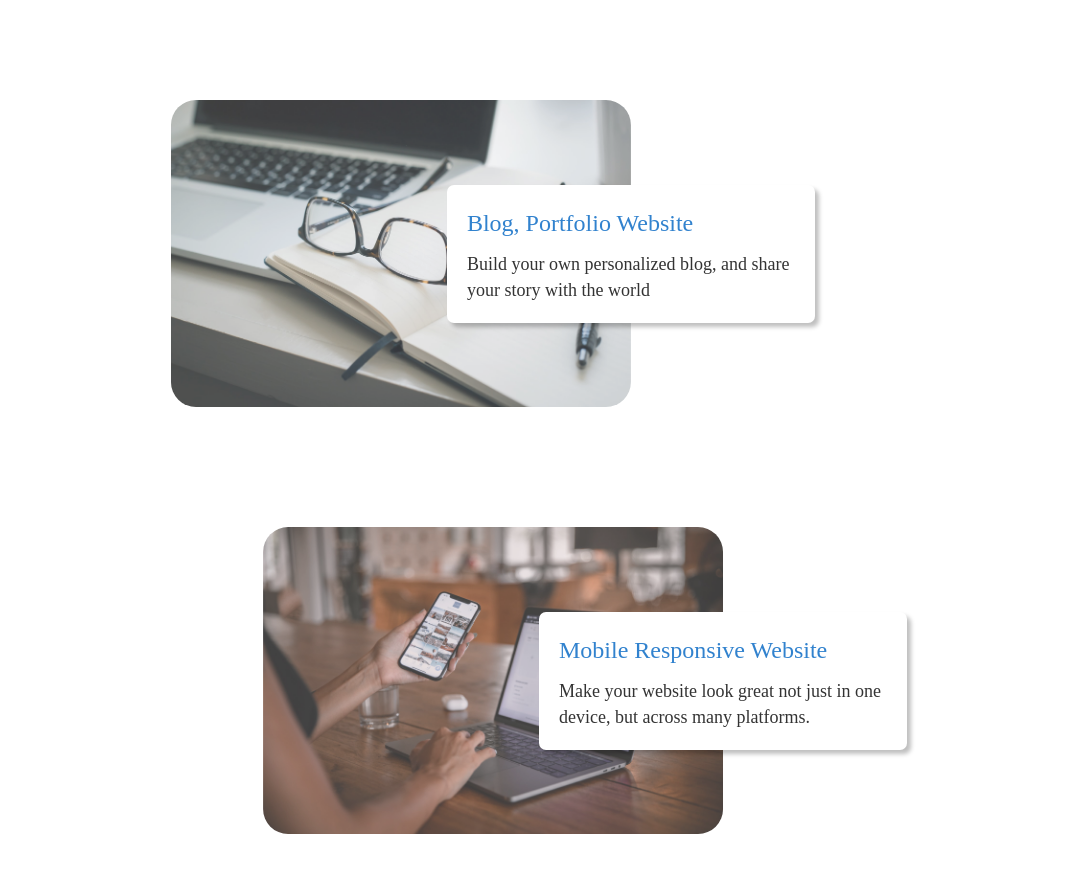
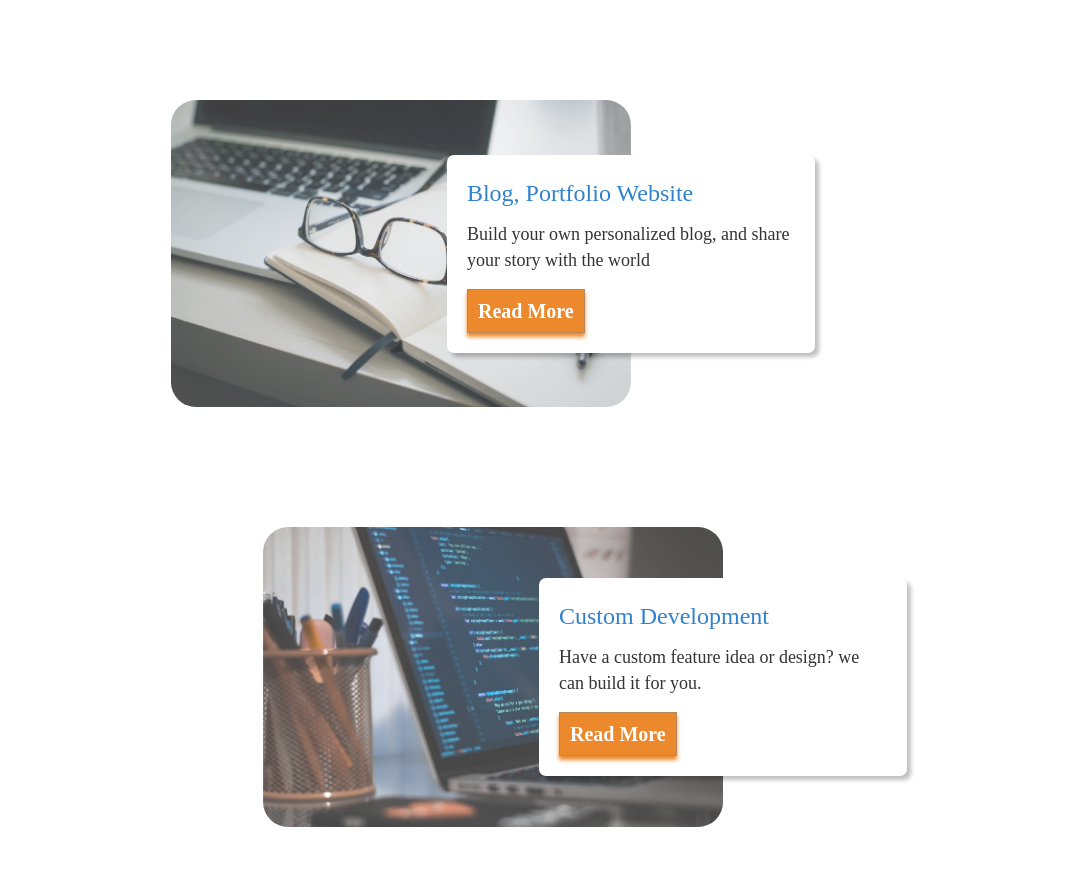
Before and after one commit to DwanW/DW-Dev, a Gatsby site: page /services in a window 1280 px wide. Shown: the part 105-978 px from the top of the page, without its empty margins (101-1176 px from the left). Built offline with nearby package versions, Linux system fonts and the light colour scheme; Gatsby itself is replaced by a stand-in of ours.

Commit message:
added service detail

```diff
--- a/content/services/blog-website.md
+++ b/content/services/blog-website.md
@@ -13,36 +13,36 @@ benefits:
   - benefitTitle: Lightning-fast performance
     benefitDescription: Build your blog website with instant response time, and gain
       even more advantage in search ranking..
-    benefitImg: /img/blog-website.jpg
+    benefitImg: /img/service-fast.png
   - benefitTitle: Familar Content Management
     benefitDescription: Our flexible website architecture will be built with the CMS
       you are familiar with.
-    benefitImg: /img/blog-website.jpg
+    benefitImg: /img/service-content.png
   - benefitTitle: Affordable Price
     benefitDescription: Our website architecture allows spaces for lower cost
       compare to others, save significantly more money over time.
-    benefitImg: /img/blog-website.jpg
+    benefitImg: /img/service-save.png
   - benefitTitle: Highly Secure
     benefitDescription: Your website will come with high security by default so you
       do not need to worry about it at all.
-    benefitImg: /img/blog-website.jpg
+    benefitImg: /img/service-secure.png
 workflow:
   - stepTitle: Identify project goals
     stepDescription: We'll discuss what your business needs, and what are some of
       the business goals. Once it is determined, we will follow through on those
       goals throughout the project.
-    stepImg: /img/blog-website.jpg
+    stepImg: /img/search.jpg
   - stepTitle: Work Transparency
     stepDescription: Our project management information is shared with you, so you
       are always clear about what is being worked on, and what the next step is.
-    stepImg: /img/blog-website.jpg
+    stepImg: /img/transparency.jpg
   - stepTitle: Deliver the Result
     stepDescription: We make sure to our work is in sync with your needs and goals.
       By the end of the project, you are supported with the knowledge to go on
       your own.
-    stepImg: /img/blog-website.jpg
+    stepImg: /img/result.jpg
   - stepTitle: Continuous Support
     stepDescription: We will be happy to provide support even after the project. Let
       us know if you need us to help with maintenance and future feature.
-    stepImg: /img/blog-website.jpg
+    stepImg: /img/support.jpg
 ---
--- a/content/services/custom-development.md
+++ b/content/services/custom-development.md
@@ -12,33 +12,33 @@ otherServiceDescription: Have a scalable, secure business online, and let new
 benefits:
   - benefitTitle: High quality in performance
     benefitDescription: "Built with best practices in processing data, images, and functionalities. Make your application as fast as possible "
-    benefitImg: /img/responsive-website.jpg
+    benefitImg: /img/service-fast.png
   - benefitTitle: Highly Scalable
     benefitDescription: Scale services according to your need, never overpay services that you don't need.
-    benefitImg: /img/responsive-website.jpg
+    benefitImg: /img/service-scale.png
   - benefitTitle: High Security
     benefitDescription: With modern website architecture, your website data are in good hands.
-    benefitImg: /img/responsive-website.jpg
+    benefitImg: /img/service-secure.png
   - benefitTitle: Ease of Management
     benefitDescription: Flexible management system, easy to use and you can customize it freely
-    benefitImg: /img/responsive-website.jpg
+    benefitImg: /img/service-content.png
 workflow:
   - stepTitle: Identify project goals
     stepDescription: We'll discuss what your business needs, and what are some of
       the business goals. Once it is determined, we will follow through on those
       goals throughout the project.
-    stepImg: /img/responsive-website.jpg
+    stepImg: /img/search.jpg
   - stepTitle: Work Transparency
     stepDescription: Our project management information is shared with you, so you
       are always clear about what is being worked on, and what the next step is.
-    stepImg: /img/responsive-website.jpg
+    stepImg: /img/transparency.jpg
   - stepTitle: Deliver the Result
     stepDescription: We make sure to our work is in sync with your needs and goals.
       By the end of the project, you are supported with the knowledge to go on
       your own.
-    stepImg: /img/responsive-website.jpg
+    stepImg: /img/result.jpg
   - stepTitle: Continuous Support
     stepDescription: We will be happy to provide support even after the project. Let
       us know if you need us to help with maintenance and future feature.
-    stepImg: /img/blog-website.jpg
+    stepImg: /img/support.jpg
 ---
--- a/content/services/ecommerce-website.md
+++ b/content/services/ecommerce-website.md
@@ -14,34 +14,34 @@ benefits:
   - benefitTitle: Excellent performance
     benefitDescription: "CDN-based approach help delivering content to your customer
       in an instant, avoid wait time from using database queries. "
-    benefitImg: /img/responsive-website.jpg
+    benefitImg: /img/service-fast.png
   - benefitTitle: Reliable uptime and affordable costs
     benefitDescription: Cut operational costs from maintaining servers and
       databases, save resources whiling providing the best value.
-    benefitImg: /img/responsive-website.jpg
+    benefitImg: /img/service-save.png
   - benefitTitle: High Security
     benefitDescription: With modern website architecture, your website data are in good hands.
-    benefitImg: /img/responsive-website.jpg
+    benefitImg: /img/service-secure.png
   - benefitTitle: Ease of Management
     benefitDescription: Flexible management system, easy to use and you can customize it freely
-    benefitImg: /img/responsive-website.jpg
+    benefitImg: /img/service-content.png
 workflow:
   - stepTitle: Identify project goals
     stepDescription: We'll discuss what your business needs, and what are some of
       the business goals. Once it is determined, we will follow through on those
       goals throughout the project.
-    stepImg: /img/responsive-website.jpg
+    stepImg: /img/search.jpg
   - stepTitle: Work Transparency
     stepDescription: Our project management information is shared with you, so you
       are always clear about what is being worked on, and what the next step is.
-    stepImg: /img/responsive-website.jpg
+    stepImg: /img/transparency.jpg
   - stepTitle: Deliver the Result
     stepDescription: We make sure to our work is in sync with your needs and goals.
       By the end of the project, you are supported with the knowledge to go on
       your own.
-    stepImg: /img/responsive-website.jpg
+    stepImg: /img/result.jpg
   - stepTitle: Continuous Support
     stepDescription: We will be happy to provide support even after the project. Let
       us know if you need us to help with maintenance and future feature.
-    stepImg: /img/blog-website.jpg
+    stepImg: /img/support.jpg
 ---
--- a/content/services/progressive-web-app.md
+++ b/content/services/progressive-web-app.md
@@ -11,33 +11,33 @@ otherServiceDescription: DW Interactive Dev live with the idea to bring flexibil
 benefits:
   - benefitTitle: Excellent performance
     benefitDescription: PWA allows for incredibly fast performance on mobile platform, taking advantages of assets caching.
-    benefitImg: /img/responsive-website.jpg
+    benefitImg: /img/service-fast.png
   - benefitTitle: Affordable costs
     benefitDescription: Your App is accessible from browser while saving hosting cost
-    benefitImg: /img/responsive-website.jpg
+    benefitImg: /img/service-save.png
   - benefitTitle: High Security
     benefitDescription: With modern website architecture, your website data are in good hands.
-    benefitImg: /img/responsive-website.jpg
+    benefitImg: /img/service-secure.png
   - benefitTitle: One development Only
     benefitDescription: Save development cost for different operating systems, PWA works just like an app without the need for user to download it.
-    benefitImg: /img/responsive-website.jpg
+    benefitImg: /img/service-device.png
 workflow:
   - stepTitle: Identify project goals
     stepDescription: We'll discuss what your business needs, and what are some of
       the business goals. Once it is determined, we will follow through on those
       goals throughout the project.
-    stepImg: /img/responsive-website.jpg
+    stepImg: /img/search.jpg
   - stepTitle: Work Transparency
     stepDescription: Our project management information is shared with you, so you
       are always clear about what is being worked on, and what the next step is.
-    stepImg: /img/responsive-website.jpg
+    stepImg: /img/transparency.jpg
   - stepTitle: Deliver the Result
     stepDescription: We make sure to our work is in sync with your needs and goals.
       By the end of the project, you are supported with the knowledge to go on
       your own.
-    stepImg: /img/responsive-website.jpg
+    stepImg: /img/result.jpg
   - stepTitle: Continuous Support
     stepDescription: We will be happy to provide support even after the project. Let
       us know if you need us to help with maintenance and future feature.
-    stepImg: /img/blog-website.jpg
+    stepImg: /img/support.jpg
 ---
--- a/src/data/services.json
+++ b/src/data/services.json
@@ -2,26 +2,25 @@
   {
     "title": "Blog, Portfolio Website",
     "description": "Build your own personalized blog, and share your story with the world",
-    "image": "blog-website"
-  },
-  {
-    "title": "Mobile Responsive Website",
-    "description": "Make your website look great not just in one device, but across many platforms.",
-    "image": "responsive-website"
+    "image": "blog-website",
+    "slug": "/services/blog-website"
   },
   {
     "title": "Custom Development",
     "description": "Have a custom feature idea or design? we can build it for you.",
-    "image": "custom-website"
+    "image": "custom-website",
+    "slug": "/services/custom-development"
   },
   {
     "title": "PWA",
     "description": "Build not just a website, make it an App and power it with the ability to work offline and feels like part of native platform.",
-    "image": "pwa"
+    "image": "pwa",
+    "slug": "/services/progressive-web-app"
   },
   {
     "title": "E-Commerce Website",
     "description": "Enjoy the power of modern e-commerce web application.",
-    "image": "e-commerce"
+    "image": "e-commerce",
+    "slug":"/services/ecommerce-website"
   }
 ]
--- a/src/pages/services.js
+++ b/src/pages/services.js
@@ -74,6 +74,10 @@ const ServiceCardTitle = styled.div`
 
 const ServiceCardDescription = styled.div`
   margin-top: 10px;
+`
+
+const ServiceCardButton = styled.div`
+margin-top: 16px;
 `
 
 const ButtonContainer = styled.div`
@@ -190,6 +194,7 @@ const ServicesPage = ({ location }) => {
           title
           description
           image
+          slug
         }
       }
     }
@@ -239,6 +244,11 @@ const ServicesPage = ({ location }) => {
                 <ServiceCardDescription>
                   {node.description}
                 </ServiceCardDescription>
+                <ServiceCardButton>
+                    <AniLink fade duration={0.4} to={node.slug} className="navLink">
+                        <CustomButton aria-label="services-link" style={{ padding: "8px 10px" }} inverted>Read More</CustomButton>
+                    </AniLink>
+                </ServiceCardButton>
               </ServiceCardContainer>
             </ServiceContainer>
           )
```
Also changed, not shown: src/templates/serviceTemplate.js (+41 -21 lines), static/img/result.jpg (added), static/img/search.jpg (added), static/img/service-content.png (added), static/img/service-device.png (added), static/img/service-fast.png (added), static/img/service-save.png (added), static/img/service-scale.png (added), static/img/service-secure.png (added), static/img/support.jpg (added), static/img/transparency.jpg (added).
